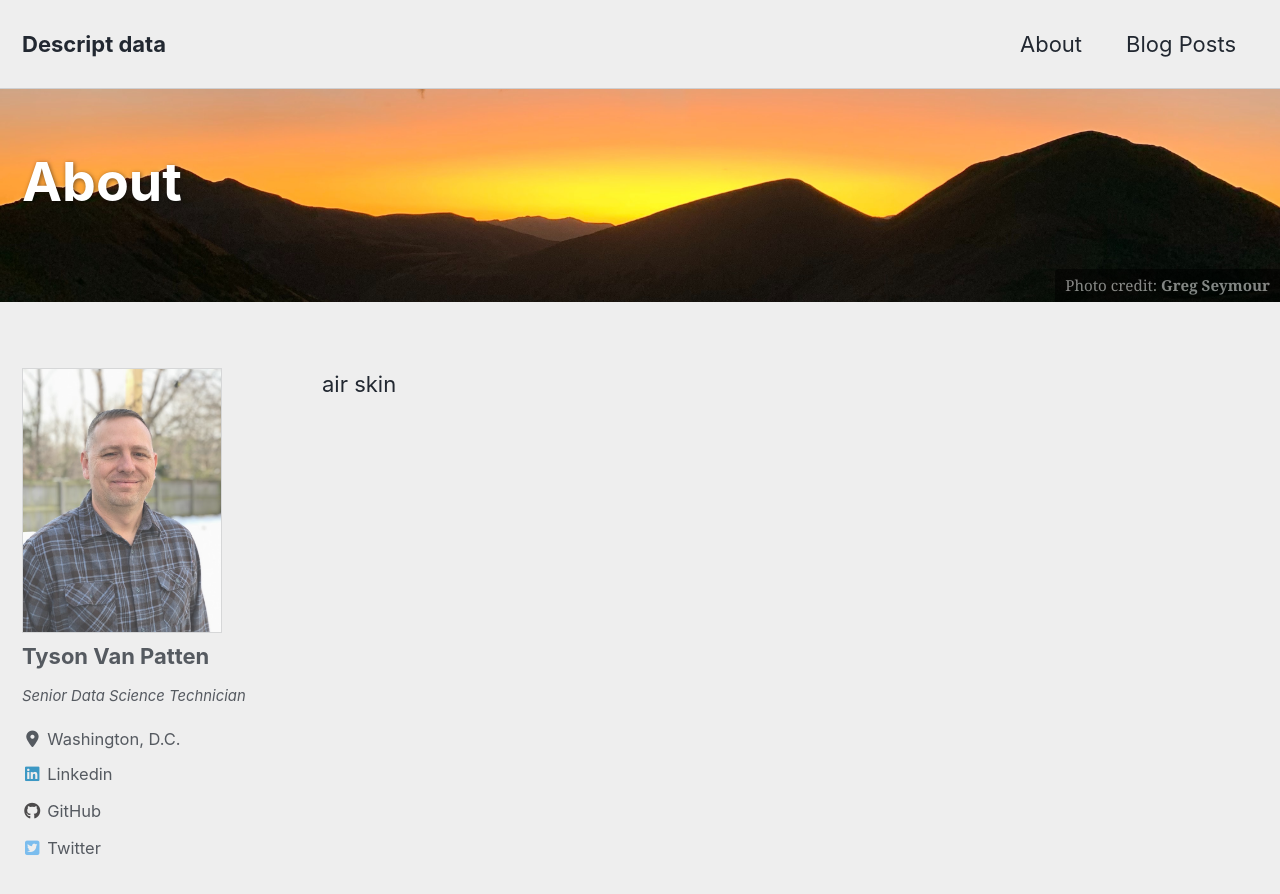
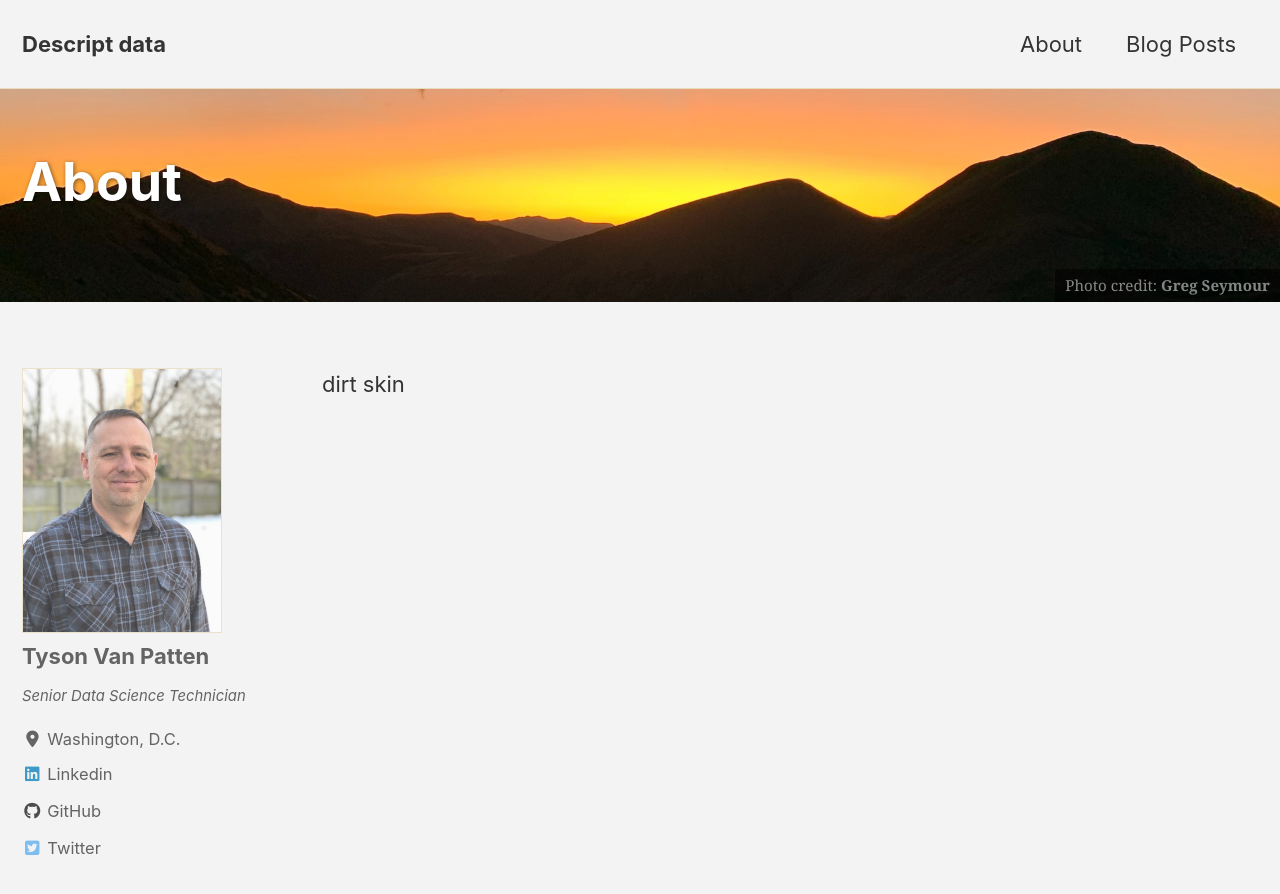
Before and after one commit to tvanpat/tvanpat, a Jekyll site: the page built from _pages/about.md, in a window 1280 px wide and 900 px high. Shown: the top 894 px of the window. Built offline with Jekyll 4.4.1, drawn with Linux system fonts in a browser that asks for light colours; cached includes are drawn as plain includes; nearby versions of some CDN libraries.

Commit message:
skin change

```diff
--- a/_config.yml
+++ b/_config.yml
@@ -12,7 +12,7 @@
 
 # theme                  : "minimal-mistakes-jekyll"
 # remote_theme           : "mmistakes/minimal-mistakes"
-minimal_mistakes_skin    : "air" # "air", "aqua", "contrast", "dark", "dirt", "neon", "mint", "plum", "sunrise"
+minimal_mistakes_skin    : "dirt" # "air", "aqua", "contrast", "dark", "dirt", "neon", "mint", "plum", "sunrise"
 
 # Site Settings
 locale                   : "en-US"
--- a/_pages/about.md
+++ b/_pages/about.md
@@ -7,4 +7,4 @@
 
 ---
 
-air skin
+dirt skin
```
